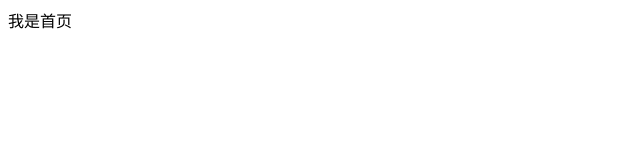
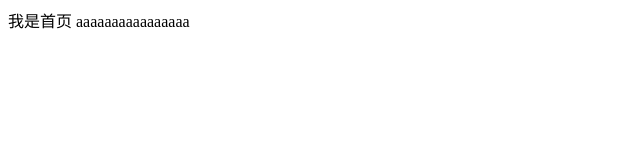
Before and after one commit to TalkMan7/git-anli, a plain HTML site: page index.html in a window 1280 px wide. Shown: the whole page, without its empty margins (0-640 px from the left). Drawn offline with Linux system fonts and the light colour scheme.

Commit message:
程序员A第二次提交

```diff
--- a/index.html
+++ b/index.html
@@ -8,7 +8,7 @@
 </head>
 
 <body>
-    我是首页
+    我是首页 aaaaaaaaaaaaaaaa
 </body>
 
 </html>
```
